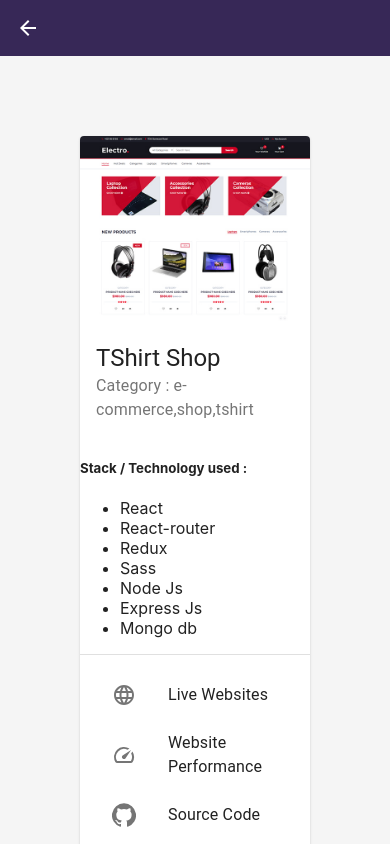
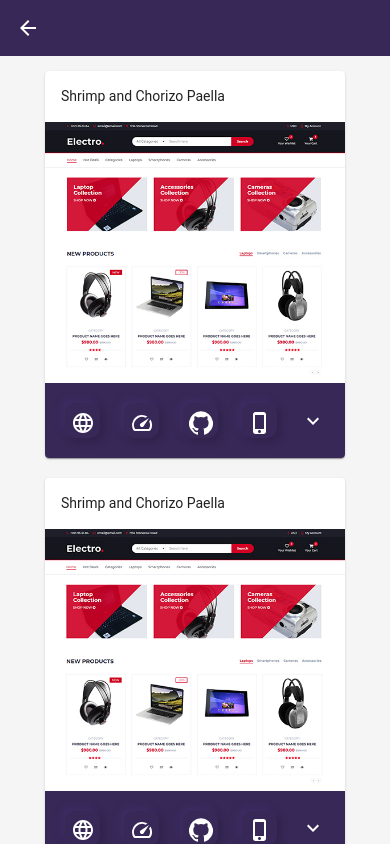
Before and after one commit to will1001/portfolio_2, a React (Create React App) app: page /#/portfolioGalery in a window 390 px wide. Shown: the top 844 px of the page. Built offline with nearby package versions, Linux system fonts and the light colour scheme.

Commit message:
fox responsive view portfolioGalery

```diff
--- a/src/Components/Footer.js
+++ b/src/Components/Footer.js
@@ -33,17 +33,13 @@ export default function Footer() {
       <Grid container direction="column" alignItems="flex-end">
         <div>
           <div className={classes.iconBox}>
-            <NeumorphismBoxIcon
-              width={40}
-              height={25}
-              child={<LinkedInIcon />}
-            />
+            <NeumorphismBoxIcon width={40} height={25} child={LinkedInIcon} />
           </div>
           <div className={classes.iconBox}>
-            <NeumorphismBoxIcon width={40} height={25} child={<MailIcon />} />
+            <NeumorphismBoxIcon width={40} height={25} child={MailIcon} />
           </div>
           <div className={classes.iconBox}>
-            <NeumorphismBoxIcon width={40} height={25} child={<GitHubIcon />} />
+            <NeumorphismBoxIcon width={40} height={25} child={GitHubIcon} />
           </div>
         </div>
       </Grid>
--- /dev/null
+++ b/src/Components/ListItemIconButton.js
@@ -0,0 +1,48 @@
+/* eslint-disable space-before-function-paren */
+import React from 'react'
+import { makeStyles } from '@material-ui/core/styles'
+import ListItem from '@material-ui/core/ListItem'
+import ListItemIcon from '@material-ui/core/ListItemIcon'
+import ListItemText from '@material-ui/core/ListItemText'
+import PropTypes from 'prop-types'
+
+const useStyles = makeStyles(theme => ({
+  root: {
+    [theme.breakpoints.down('sm')]: {
+    //   marginLeft: '50%'
+    }
+  },
+  listText: {
+    [theme.breakpoints.down('sm')]: {
+    //   display: 'none'
+    }
+  }
+}))
+
+export default function ListItemIconButton(props) {
+  const classes = useStyles()
+
+  return (
+    <>
+      <ListItem
+        classes={{ root: classes.root }}
+        button
+        onClick={() => window.open(props.link)}
+      >
+        <ListItemIcon>
+          <props.icon />
+        </ListItemIcon>
+        <ListItemText
+          classes={{ root: classes.listText }}
+          primary={props.title}
+        />
+      </ListItem>
+    </>
+  )
+}
+
+ListItemIconButton.propTypes = {
+  link: PropTypes.string,
+  icon: PropTypes.object,
+  title: PropTypes.string
+}
--- a/src/Components/NeumorphismBoxIcon.js
+++ b/src/Components/NeumorphismBoxIcon.js
@@ -1,8 +1,9 @@
 // eslint-disable-next-line space-before-function-paren
 import React from 'react'
-import { makeStyles } from '@material-ui/core/styles'
+import { makeStyles, useTheme } from '@material-ui/core/styles'
 import PropTypes from 'prop-types'
 import IconButton from '@material-ui/core/IconButton'
+import useMediaQuery from '@material-ui/core/useMediaQuery'
 
 const useStyles = makeStyles(theme => ({
   root: Stylesprops => ({
@@ -22,13 +23,18 @@ const useStyles = makeStyles(theme => ({
 
 // eslint-disable-next-line space-before-function-paren
 export default function NeumorphismBoxIcon(props) {
-  const padding = (props.width - props.height) / 2
-  const boxShadow1 = props.width / 10
-  const boxShadow2 = (props.width / 10) * 2
+  const theme = useTheme()
+  const xs = useMediaQuery(theme.breakpoints.down('xs'))
+
+  const width = xs ? props.width - 5 : props.width
+  const height = xs ? props.height - 5 : props.height
+  const padding = (width - height) / 2
+  const boxShadow1 = width / 10
+  const boxShadow2 = (width / 10) * 2
 
   const Stylesprops = {
-    width: props.width,
-    height: props.height,
+    width: width,
+    height: height,
     padding: padding,
     boxShadow1: boxShadow1,
     boxShadow2: boxShadow2,
@@ -40,14 +46,16 @@ export default function NeumorphismBoxIcon(props) {
   return (
     <>
       <IconButton color="inherit">
-        <div className={classes.root}>{props.child}</div>
+        <div className={classes.root}>
+          <props.child classes={{ root: classes.icon }} />
+        </div>
       </IconButton>
     </>
   )
 }
 
 NeumorphismBoxIcon.propTypes = {
-  child: PropTypes.element,
+  child: PropTypes.object,
   width: PropTypes.number,
   height: PropTypes.number,
   hover: PropTypes.object
--- a/src/Components/PortfolioCard.js
+++ b/src/Components/PortfolioCard.js
@@ -10,30 +10,31 @@ import Divider from '@material-ui/core/Divider'
 import GitHubIcon from '@material-ui/icons/GitHub'
 import LanguageIcon from '@material-ui/icons/Language'
 import SpeedIcon from '@material-ui/icons/Speed'
-import ListItem from '@material-ui/core/ListItem'
-import ListItemIcon from '@material-ui/core/ListItemIcon'
-import ListItemText from '@material-ui/core/ListItemText'
 import PhoneIphoneIcon from '@material-ui/icons/PhoneIphone'
 import Grid from '@material-ui/core/Grid'
 import CenterGrid from './CenterGrid'
+import ListItemIconButton from './ListItemIconButton'
 
 const useStyles = makeStyles(theme => ({
   root: {
     display: 'flex',
     margin: 25
-  },
-  details: {
-    display: 'flex',
-    flexDirection: 'column'
+    // [theme.breakpoints.down('sm')]: {
+    //   margin: 5
+    // }
   },
   content: {
     flex: '1 0 auto'
+    // width: '100%'
   },
   cover: {
     width: '100%',
     height: '100%',
     [theme.breakpoints.down('xs')]: {
       height: 190
+    },
+    [theme.breakpoints.up('sm')]: {
+      height: '39vh'
     }
   },
   controls: {
@@ -58,14 +59,14 @@ export default function PortfolioCard() {
   return (
     <Card className={classes.root}>
       <Grid container>
-        <Grid item xs={12} sm={4} className={classes.cover}>
+        <Grid item xs={12} sm={12} md={4} className={classes.cover}>
           <CardMedia
             className={classes.cover}
             image={projectImg}
             title="Preview Project"
           />
         </Grid>
-        <Grid item xs={12} sm={4}>
+        <Grid item xs={12} sm={6} md={4}>
           <CenterGrid
             child={
               <div>
@@ -88,60 +89,30 @@ export default function PortfolioCard() {
           />
         </Grid>
         <Divider orientation="vertical" flexItem />
-        <Grid item xs={12} sm={3}>
+        <Grid item xs={12} sm={5} md={3}>
           <Divider className={classes.dividerHorizontal} />
-          <div className={classes.details}>
-            <CardContent className={classes.content}>
-              <ListItem
-                button
-                onClick={() =>
-                  window.open('https://will1001.github.io/portfolio_2/#/')
-                }
-              >
-                <ListItemIcon>
-                  <LanguageIcon />
-                </ListItemIcon>
-                <ListItemText primary="Live Websites" />
-              </ListItem>
-              <ListItem
-                button
-                onClick={() =>
-                  window.open(
-                    'https://developers.google.com/speed/pagespeed/insights/?url=https%3A%2F%2Fwill1001.github.io%2Fportfolio_2%2F%23%2F&tab=desktop'
-                  )
-                }
-              >
-                <ListItemIcon>
-                  <SpeedIcon />
-                </ListItemIcon>
-                <ListItemText primary="Website Performance" />
-              </ListItem>
-              <ListItem
-                button
-                onClick={() =>
-                  window.open('https://github.com/will1001/portfolio_2')
-                }
-              >
-                <ListItemIcon>
-                  <GitHubIcon />
-                </ListItemIcon>
-                <ListItemText primary="Source Code" />
-              </ListItem>
-              <ListItem
-                button
-                onClick={() =>
-                  window.open(
-                    'http://iloveadaptive.com/url/https%3A%2F%2Fwill1001.github.io%2Fportfolio_2%2F'
-                  )
-                }
-              >
-                <ListItemIcon>
-                  <PhoneIphoneIcon />
-                </ListItemIcon>
-                <ListItemText primary="Responsive View" />
-              </ListItem>
-            </CardContent>
-          </div>
+          <CardContent className={classes.content}>
+            <ListItemIconButton
+              title="Live Websites"
+              link="https://will1001.github.io/portfolio_2/#/"
+              icon={LanguageIcon}
+            />
+            <ListItemIconButton
+              title="Website Performance"
+              link="https://developers.google.com/speed/pagespeed/insights/?url=https%3A%2F%2Fwill1001.github.io%2Fportfolio_2%2F%23%2F&tab=desktop"
+              icon={SpeedIcon}
+            />
+            <ListItemIconButton
+              title="Source Code"
+              link="https://github.com/will1001/portfolio_2"
+              icon={GitHubIcon}
+            />
+            <ListItemIconButton
+              title="Responsive View"
+              link="http://iloveadaptive.com/url/https%3A%2F%2Fwill1001.github.io%2Fportfolio_2%2F"
+              icon={PhoneIphoneIcon}
+            />
+          </CardContent>
         </Grid>
       </Grid>
     </Card>
--- a/src/Components/PortfolioCardV2.js
+++ b/src/Components/PortfolioCardV2.js
@@ -22,11 +22,17 @@ import ExpandMoreIcon from '@material-ui/icons/ExpandMore'
 
 const useStyles = makeStyles(theme => ({
   root: {
-    margin: 10
+    margin: 10,
+    [theme.breakpoints.down('xs')]: {
+      margin: '10px 0px'
+    }
   },
   media: {
     height: 0,
-    paddingTop: '56.25%' // 16:9
+    paddingTop: '56.25%',
+    [theme.breakpoints.down('xs')]: {
+      paddingTop: '87.25%'
+    }
   },
   cardActions: {
     backgroundColor: '#372857',
@@ -38,10 +44,18 @@ const useStyles = makeStyles(theme => ({
     marginLeft: 'auto',
     transition: theme.transitions.create('transform', {
       duration: theme.transitions.duration.shortest
-    })
+    }),
+    [theme.breakpoints.down('xs')]: {
+      fontSize: 4
+    }
   },
   expandOpen: {
     transform: 'rotate(180deg)'
+  },
+  cardTitle: {
+    [theme.breakpoints.down('xs')]: {
+      fontSize: 14
+    }
   }
 }))
 
@@ -63,11 +77,14 @@ export default function PortfolioCardV2() {
       >
         <Grid item xs={12}>
           <Card className={classes.root}>
-            <CardHeader title="Shrimp and Chorizo Paella" />
+            <CardHeader
+              classes={{ title: classes.cardTitle }}
+              title="Shrimp and Chorizo Paella"
+            />
             <CardMedia
               className={classes.media}
               image={projectImg}
-              title="Paella dish"
+              title="Portfolio Preview"
             />
 
             <Collapse in={expanded} timeout="auto" unmountOnExit>
@@ -96,22 +113,14 @@ export default function PortfolioCardV2() {
                     <NeumorphismBox
                       width={40}
                       height={25}
-                      child={<LanguageIcon />}
+                      child={LanguageIcon}
                     />
+                    <NeumorphismBox width={40} height={25} child={SpeedIcon} />
+                    <NeumorphismBox width={40} height={25} child={GitHubIcon} />
                     <NeumorphismBox
                       width={40}
                       height={25}
-                      child={<SpeedIcon />}
-                    />
-                    <NeumorphismBox
-                      width={40}
-                      height={25}
-                      child={<GitHubIcon />}
-                    />
-                    <NeumorphismBox
-                      width={40}
-                      height={25}
-                      child={<PhoneIphoneIcon />}
+                      child={PhoneIphoneIcon}
                     />
                     <IconButton
                       className={clsx(classes.expand, {
--- a/src/Container/PortfolioGalery.js
+++ b/src/Container/PortfolioGalery.js
@@ -1,16 +1,35 @@
 /* eslint-disable space-before-function-paren */
 // import React, { useState, useEffect } from 'react'
 import React, { useEffect } from 'react'
+import { makeStyles, useTheme } from '@material-ui/core/styles'
 import { useSelector } from 'react-redux'
 import Navbar from '../Components/Navbar'
 import ArrowBackIcon from '@material-ui/icons/ArrowBack'
 import PortfolioCard from '.././Components/PortfolioCard'
+import PortfolioCardV2 from '.././Components/PortfolioCardV2'
+import useMediaQuery from '@material-ui/core/useMediaQuery'
+
+const useStyles = makeStyles(theme => ({
+  root: {
+    padding: 55,
+    backgroundColor: '#f5f5f5',
+    minHeight: '100%',
+    [theme.breakpoints.down('xs')]: {
+      padding: 5
+    }
+  }
+}))
 
 export default function PortfolioGalery() {
   const stylesSetup = useSelector(state => state.StylesParameter.stylesSetup[0])
+  const theme = useTheme()
+  const classes = useStyles()
+  const matches = useMediaQuery(theme.breakpoints.down('xs'))
+
   useEffect(() => {
     window.scrollTo(0, 0)
   }, [])
+
   return (
     <>
       <Navbar
@@ -18,12 +37,10 @@ export default function PortfolioGalery() {
         navbarStyles={{ backgroundColor: stylesSetup.primaryColor }}
         link="/"
       />
-      <div
-        style={{ padding: 55, backgroundColor: '#f5f5f5', minHeight: '100%' }}
-      >
-        <PortfolioCard />
-        <PortfolioCard />
-        <PortfolioCard />
+      <div className={classes.root}>
+        {matches ? <PortfolioCardV2 /> : <PortfolioCard />}
+        {matches ? <PortfolioCardV2 /> : <PortfolioCard />}
+        {matches ? <PortfolioCardV2 /> : <PortfolioCard />}
       </div>
     </>
   )
```
